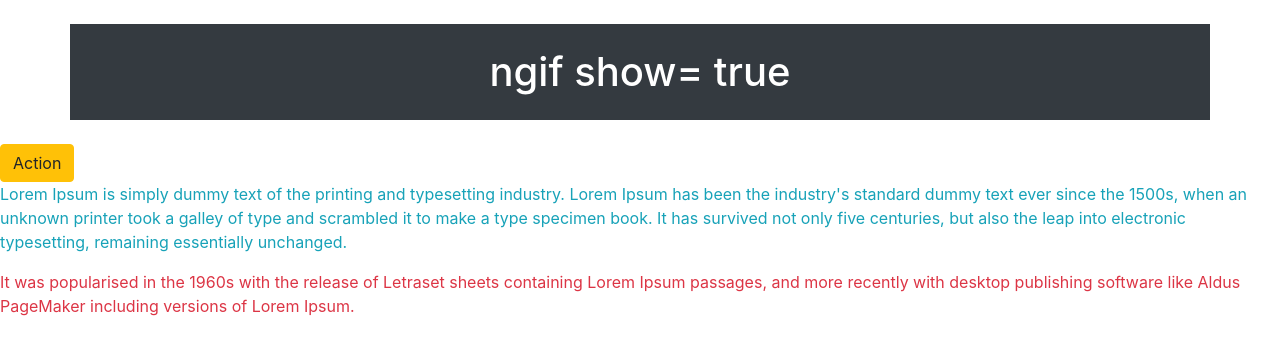
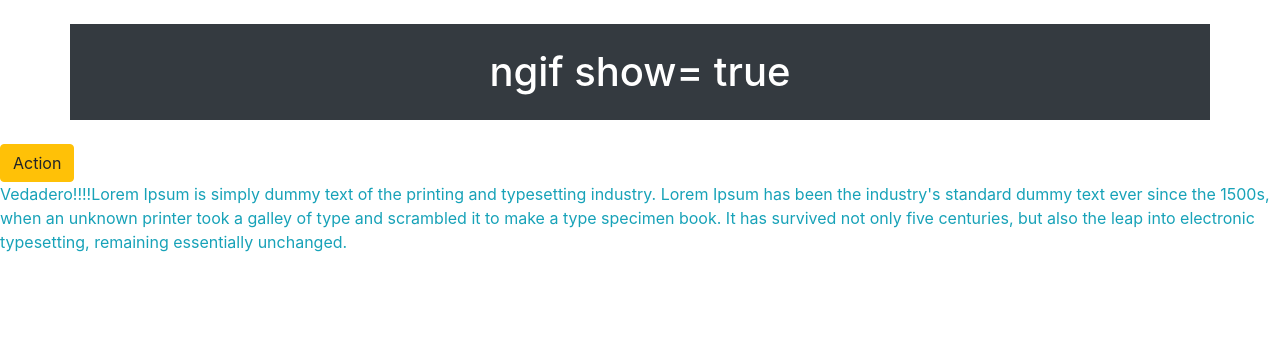
Before and after one commit to DuvanBaena/AngularForBerinnger, an Angular app in the folder my-app/: page / in a window 1280 px wide. Shown: the top 354 px of the page. Built offline with nearby package versions, Linux system fonts and the light colour scheme.

Commit message:
Fundamentos - Directiva ngIf / Else

```diff
--- a/my-app/src/app/app.component.html
+++ b/my-app/src/app/app.component.html
@@ -2,14 +2,17 @@
 
 <div clas="container">
     <button type="button" class="btn btn-warning" (click)="show=!show">Action</button>
-    <p class="text-info"*ngIf="show">Lorem Ipsum is simply dummy text of the printing and typesetting industry.
+    <p class="text-info"*ngIf="show; else showDos">Vedadero!!!!Lorem Ipsum is simply dummy text of the printing and typesetting industry.
         Lorem Ipsum has been the industry's standard dummy text ever since the 1500s,
         when an unknown printer took a galley of type and scrambled it to make a type specimen book.
         It has survived not only five centuries, but also the leap into electronic typesetting,
         remaining essentially unchanged.</p>
-        <p class="text-danger">It was popularised in the 1960s with the release of Letraset sheets containing Lorem
-        Ipsum passages, and more recently with desktop publishing software like Aldus PageMaker
-        including versions of Lorem Ipsum.</p>
+
+        <ng-template #showDos>
+            <p class="text-danger">Falso!!!!! It was popularised in the 1960s with the release of Letraset sheets containing Lorem
+                Ipsum passages, and more recently with desktop publishing software like Aldus PageMaker
+                including versions of Lorem Ipsum.</p>
+        </ng-template>
 
 
 </div>
```
